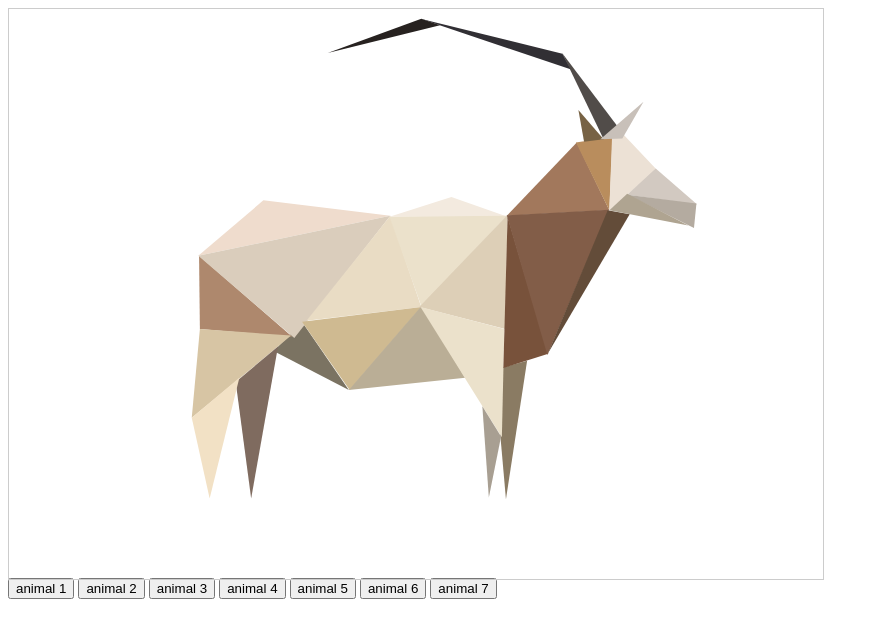
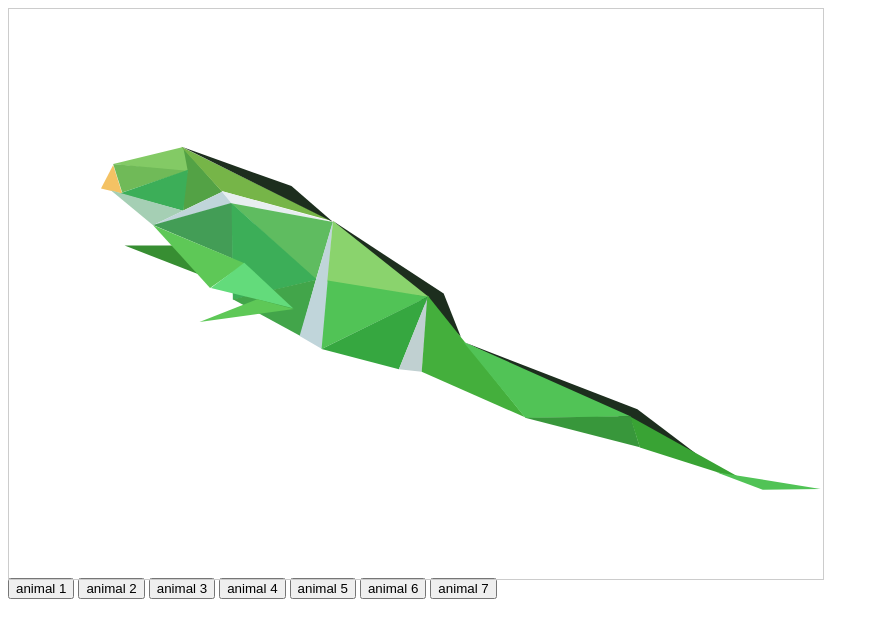
Before and after one commit to daialihexiaoniu/Code_demo, a website with bundled scripts: page src/inPieces/inPieces.html in a window 1280 px wide. Shown: the whole page, without its empty margins (0-879 px from the left). Built offline with nearby package versions, Linux system fonts and the light colour scheme.

Commit message:
add iguana

```diff
--- a/src/inPieces/inPieces.html
+++ b/src/inPieces/inPieces.html
@@ -8,7 +8,7 @@
     <link rel="stylesheet" href="./inPieces.scss">
 </head>
 <body>
-    <div class="wrap pieces-wrap-8 J-wrap">
+    <div class="wrap pieces-wrap-9 J-wrap">
         <div class="shard-wrap">
             <div class="shard"></div>
         </div>
--- a/src/inPieces/inPieces.scss
+++ b/src/inPieces/inPieces.scss
@@ -1129,3 +1129,126 @@
         background-color: #C8C0B9;
     }
 }
+
+.pieces-wrap-9 .shard-wrap {
+    &:nth-child(1) .shard {
+        clip-path: polygon(11.3% 31.5%, 12.8% 27.357%, 13.9% 32.357%);
+        background-color: #F4C264;
+    }
+    &:nth-child(2) .shard {
+        clip-path: polygon(21.4% 35.357%, 21.3% 24.214%, 26.2% 32.071%);
+        background-color: #53A245;
+    }
+    &:nth-child(3) .shard {
+        clip-path: polygon(12.8% 27.214%, 21.4% 24.214%, 22% 28.7%);
+        background-color: #83CA65;
+    }
+    &:nth-child(4) .shard {
+        clip-path: polygon(12.8% 27.214%, 21.9% 28.357%, 13.9% 32.214%);
+        background-color: #70BA58;
+    }
+    &:nth-child(5) .shard {
+        clip-path: polygon(13.6% 32.35%, 22% 28.214%, 21.4% 35.4%);
+        background-color: #3CAE58;
+    }
+    &:nth-child(6) .shard {
+        clip-path: polygon(12.5% 31.786%, 21.4% 35.4%, 17.7% 37.929%);
+        background-color: #A5CFB4;
+    }
+    &:nth-child(7) .shard {
+        clip-path: polygon(17.7% 37.929%, 26.2% 32.071%, 27.4% 34.071%);
+        background-color: #C0D5DA;
+    }
+    &:nth-child(8) .shard {
+        clip-path: polygon(17.7% 37.9%, 27.4% 34%, 27.5% 43.8%);
+        background-color: #439D56;
+    }
+    &:nth-child(9) .shard {
+        clip-path: polygon(21.15% 24.15%, 39.7% 37.214%, 26.1% 31.929%);
+        background-color: #76B548;
+    }
+    &:nth-child(10) .shard {
+        clip-path: polygon(21.3% 24.214%, 34.7% 31.071%, 39.8% 37.357%);
+        background-color: #1D2E1E;
+    }
+    &:nth-child(11) .shard {
+        clip-path: polygon(26.1% 31.929%, 39.8% 37.357%, 27.4% 34.214%);
+        background-color: #E7EEF0;
+    }
+    &:nth-child(12) .shard {
+        clip-path: polygon(27.3% 34.071%, 39.8% 37.357%, 37.7% 47.5%);
+        background-color: #5FBC60;
+    }
+    &:nth-child(13) .shard {
+        clip-path: polygon(27.35% 34.1%, 37.85% 47.5%, 27.5% 51%);
+        background-color: #3CAE58;
+    }
+    &:nth-child(14) .shard {
+        clip-path: polygon(27.5% 50.929%, 37.7% 47.5%, 35.8% 57.357%);
+        background-color: #42A54A;
+    }
+    &:nth-child(15) .shard {
+        clip-path: polygon(14.2% 41.5%, 20.2% 41.5%, 24% 46.929%);
+        background-color: #378E32;
+    }
+    &:nth-child(16) .shard {
+        clip-path: polygon(17.7% 37.929%, 29% 44.643%, 24.7% 48.929%);
+        background-color: #5EC857;
+    }
+    &:nth-child(17) .shard {
+        clip-path: polygon(24.8% 48.929%, 28.9% 44.5%, 34.9% 52.5%);
+        background-color: #63DB7B;
+    }
+    &:nth-child(18) .shard {
+        clip-path: polygon(30.5% 50.929%, 35% 52.643%, 23.4% 54.929%);
+        background-color: #5EC857;
+    }
+    &:nth-child(19) .shard {
+        clip-path: polygon(35.7% 57.357%, 39.8% 37.214%, 38.5% 59.7%);
+        background-color: #C0D5DA;
+    }
+    &:nth-child(20) .shard {
+        clip-path: polygon(39.8% 37.214%, 53.4% 49.929%, 55.5% 57.5%);
+        background-color: #1D2E1E;
+    }
+    &:nth-child(21) .shard {
+        clip-path: polygon(39.8% 37.214%, 51.65% 50.6%, 39.1% 47.786%);
+        background-color: #8AD36D;
+    }
+    &:nth-child(22) .shard {
+        clip-path: polygon(39.15% 47.65%, 51.5% 50.5%, 38.4% 59.643%);
+        background-color: #51C356;
+    }
+    &:nth-child(23) .shard {
+        clip-path: polygon(38.4% 59.643%, 51.5% 50.45%, 47.9% 63.214%);
+        background-color: #36A740;
+    }
+    &:nth-child(24) .shard {
+        clip-path:  polygon(47.9% 63.214%, 51.5% 50.357%, 50.7% 63.643%);
+        background-color: #C0D0D1;
+    }
+    &:nth-child(25) .shard {
+        clip-path: polygon(51.4% 50.214%, 63.4% 71.643%, 50.7% 63.643%);
+        background-color: #44AF3C;
+    }
+    &:nth-child(26) .shard {
+        clip-path:  polygon(56% 58.5%, 77.2% 70.214%, 84.5% 78.1%);
+        background-color: #1D2E1E;
+    }
+    &:nth-child(27) .shard {
+        clip-path: polygon(55.8% 58.357%, 76.4% 71.5%, 63.45% 71.75%);
+        background-color: #51C356;
+    }
+    &:nth-child(28) .shard {
+        clip-path: polygon(63.4% 71.7%, 76.35% 71.45%, 77.5% 76.9%);
+        background-color: #38973B;
+    }
+    &:nth-child(29) .shard {
+        clip-path: polygon(76.3% 71.5%, 90.7% 82.929%, 77.5% 76.929%);
+        background-color: #39A334;
+    }
+    &:nth-child(30) .shard {
+        clip-path: polygon(86.9% 81.25%, 99.7% 84.214%, 92.6% 84.357%);
+        background-color: #51C356;
+    }
+}
```
